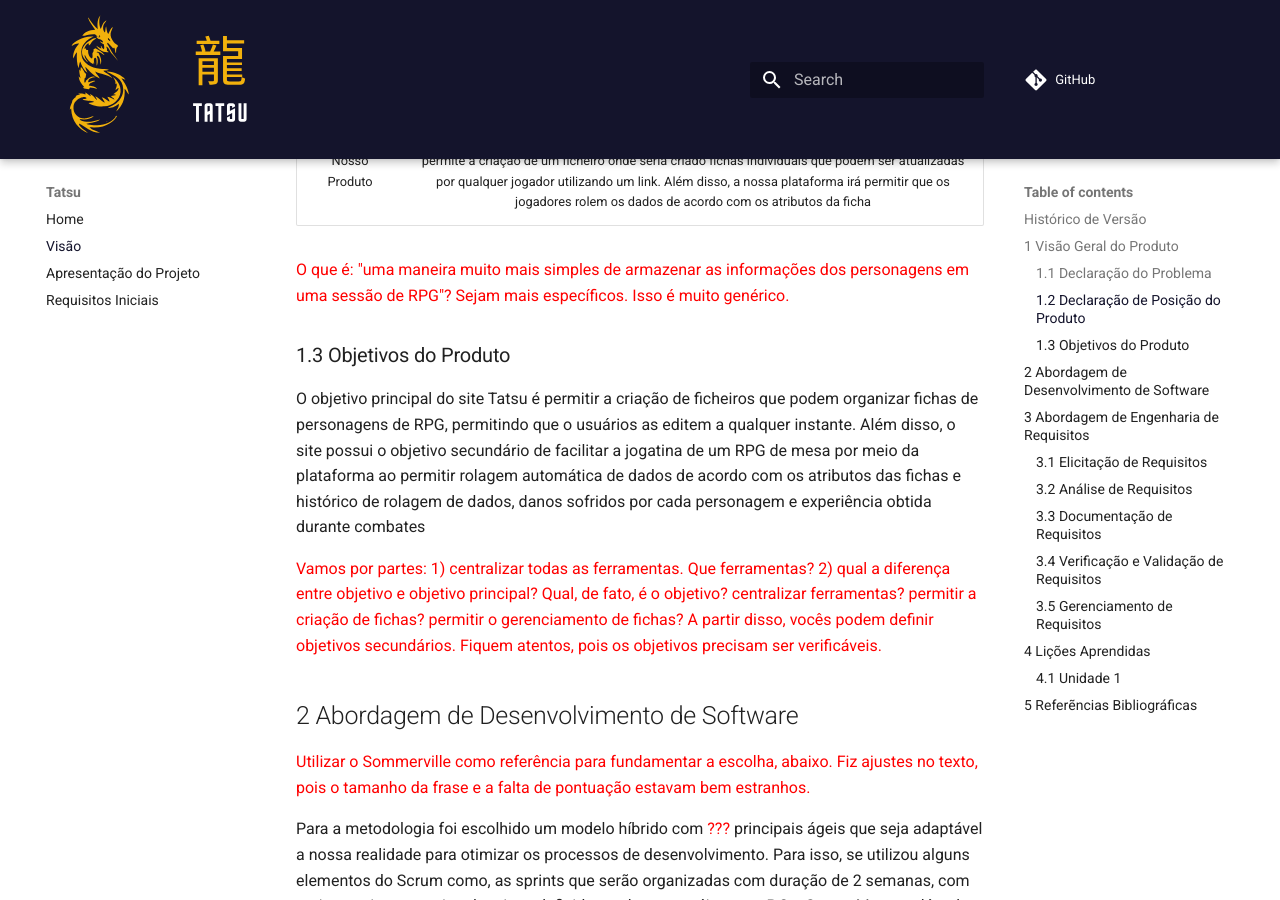
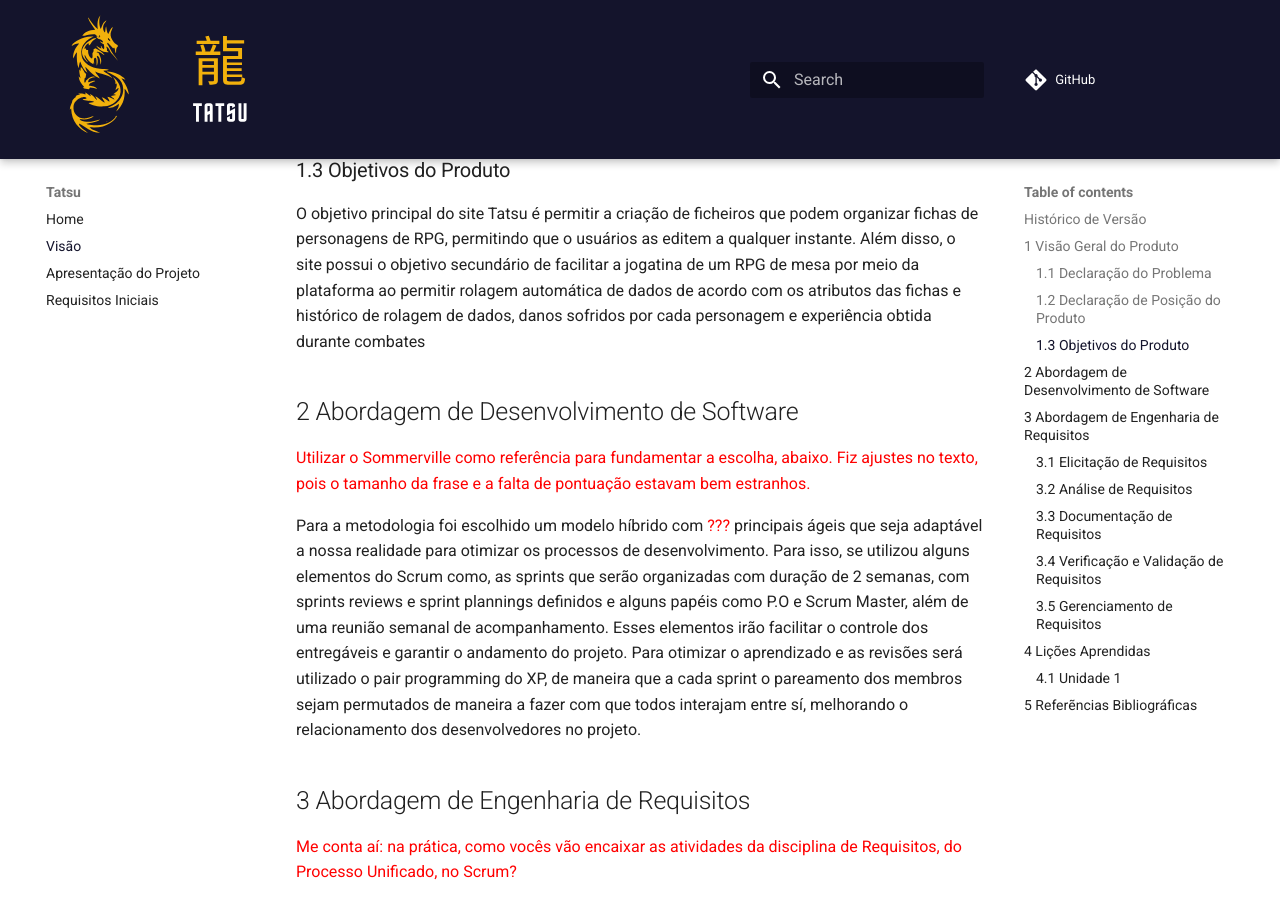
Before and after one commit to FGAUnB-REQ-GM/2021.2-Tatsu, an MkDocs documentation site: the page built from docs/visao.md, in a window 1280 px wide and 900 px high, scrolled down 1218 px. Built offline with MkDocs 1.6.1 and Material for MkDocs 9.7.7, drawn with Linux system fonts in a browser that asks for light colours; comment, search, counter and statistics services are not loaded; some of the changed text lies outside the part shown.

Commit message:
Deletar comentários

```diff
--- a/docs/visao.md
+++ b/docs/visao.md
@@ -9,8 +9,6 @@
 ## 1 Visão Geral do Produto
 
 ### 1.1 Declaração do Problema
-
-<span style="color:red">Me parece que o problema está próximo a dificuldade de organização de fichas de RPG, do que a falta de uma plataforma. A plataforma faz parte da solução. Vejam: lá na declaração do produto vcs falam em: "Quem - Necessita de uma facilidade e praticidade de organização de fichas para personagens"</span>
 
 |   O Problema     | Jogadores de RPG possuem uma dificuldade para organizar as fichas de uma campanha de RPG de mesa, dificultando e atrasando a jogatina. |
 | :--------: | :----: |
@@ -28,13 +26,11 @@
 | Ao contrário | do aplitcativo para celular "Ficha Épica" |
 | Nosso Produto | permite a criação de um ficheiro onde seria criado fichas individuais que podem ser atualizadas por qualquer jogador utilizando um link. Além disso, a nossa plataforma irá permitir que os jogadores rolem os dados de acordo com os atributos da ficha |
 
-<span style="color:red">O que é: "uma maneira muito mais simples de armazenar as informações dos personagens em uma sessão de RPG"? Sejam mais específicos. Isso é muito genérico.</span>
 
 ### 1.3 Objetivos do Produto
 
 O objetivo principal do site Tatsu é permitir a criação de ficheiros que podem organizar fichas de personagens de RPG, permitindo que o usuários as editem a qualquer instante. Além disso, o site possui o objetivo secundário de facilitar a jogatina de um RPG de mesa por meio da plataforma ao permitir rolagem automática de dados de acordo com os atributos das fichas e histórico  de rolagem de dados, danos sofridos por cada personagem e experiência obtida durante combates
 
-<span style="color:red">Vamos por partes: 1) centralizar todas as ferramentas. Que ferramentas? 2) qual a diferença entre objetivo e objetivo principal? Qual, de fato, é o objetivo? centralizar ferramentas? permitir a criação de fichas? permitir o gerenciamento de fichas? A partir disso, vocês podem definir objetivos secundários. Fiquem atentos, pois os objetivos precisam ser verificáveis.</span>
 
 ## 2 Abordagem de Desenvolvimento de Software
 
```
